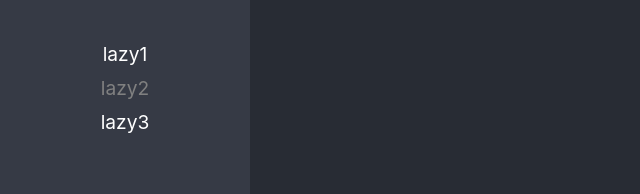
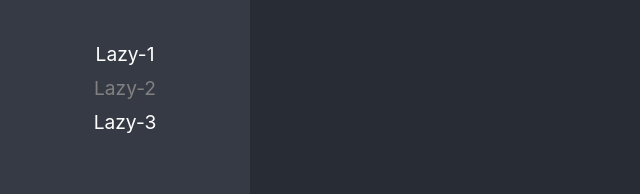
Before and after one commit to toninence/react-adv, a React (Create React App) app: page /lazy2 in a window 1280 px wide. Shown: the part 237-431 px from the top of the page, without its empty margins (0-640 px from the left). Built offline with nearby package versions, Linux system fonts and the light colour scheme.

Commit message:
LazyLoad Basico

```diff
--- a/src/01-lazyload/pages/LazyPage1.tsx
+++ b/src/01-lazyload/pages/LazyPage1.tsx
@@ -3,3 +3,5 @@
       Lazy Page 1
   </h1>;
 };
+
+export default LazyPage1;
--- a/src/01-lazyload/pages/LazyPage2.tsx
+++ b/src/01-lazyload/pages/LazyPage2.tsx
@@ -3,3 +3,5 @@
       Lazy Page 2
   </h1>;
 };
+
+export default LazyPage2;
--- a/src/01-lazyload/pages/LazyPage3.tsx
+++ b/src/01-lazyload/pages/LazyPage3.tsx
@@ -3,3 +3,5 @@
       Lazy Page 3
   </h1>;
 };
+
+export default LazyPage3;
--- a/src/routes/Navigation.tsx
+++ b/src/routes/Navigation.tsx
@@ -1,34 +1,35 @@
+import { Suspense } from "react";
 import { BrowserRouter, Navigate } from "react-router-dom";
 import { Routes, Route, NavLink } from "react-router-dom";
 import logo from "../logo.svg";
-import { LazyPage1, LazyPage2, LazyPage3  } from "../01-lazyload/pages";
+// import { LazyPage1, LazyPage2, LazyPage3  } from "../01-lazyload/pages";
+import { routes } from './routes';
 
 export const Navigation = () => {
   return (
+    <Suspense fallback={<span>...Loading</span>}>
     <BrowserRouter>
       <div className="main-layout">
         <nav>
           <img src={logo} alt="react logo" />
           <ul>
-            <li>
-              <NavLink to="/lazy1" className={({isActive})=> isActive ? 'nav-active': ''}> lazy1 </NavLink>
-            </li>
-            <li>
-              <NavLink to="/lazy2" className={({isActive})=> isActive ? 'nav-active': ''}> lazy2 </NavLink>
-            </li>
-            <li>
-              <NavLink to="/lazy3" className={({isActive})=> isActive ? 'nav-active': ''}> lazy3 </NavLink>
-            </li>
+            {/* Todo: crear navlink dinamicos */}
+            {routes.map(({to, name})=> (
+              <li key={to}><NavLink to={to} className={({isActive})=> isActive ? 'nav-active': ''}>{name}</NavLink></li>
+              ))}
           </ul>
         </nav>
         <Routes>
-            <Route path='lazy1' element={<LazyPage1/>} />
+          {routes.map(({path, Component})=> (
+            <Route key={path} path={path} element={<Component/>} />
+            ))}
+            {/*
             <Route path='lazy2' element={<LazyPage2/>} />
-            <Route path='lazy3' element={<LazyPage3/>} />
-
-            <Route path='/*' element={<Navigate to='/lazy1' replace />} />
+            <Route path='lazy3' element={<LazyPage3/>} /> */}
+            <Route path='/*' element={<Navigate to={routes[0].to} replace />} />
         </Routes>
       </div>
     </BrowserRouter>
+    </Suspense>
   );
 };
--- /dev/null
+++ b/src/routes/routes.ts
@@ -0,0 +1,34 @@
+import { lazy, LazyExoticComponent } from 'react';
+// import { LazyPage1, LazyPage2, LazyPage3 } from './../01-lazyload/pages';
+
+type JSXComponent = ()=> JSX.Element
+interface Route {
+    to: string,
+    path: string,
+    Component: JSXComponent | LazyExoticComponent<JSXComponent>,
+    name: string
+}
+
+const Lazy1 = lazy(()=>import(/* webpackChunkName: "LazyPage1"*/'../01-lazyload/pages/LazyPage1'))
+const Lazy2= lazy(()=>import(/* webpackChunkName: "LazyPage2"*/'../01-lazyload/pages/LazyPage2'))
+const Lazy3= lazy(()=>import(/* webpackChunkName: "LazyPage3"*/'../01-lazyload/pages/LazyPage3'))
+export const routes:Route[] = [
+    {
+        to: '/lazy1',
+        path: 'lazy1',
+        Component: Lazy1,
+        name: 'Lazy-1'
+    },
+    {
+        to: '/lazy2',
+        path: 'lazy2',
+        Component: Lazy2,
+        name: 'Lazy-2'
+    },
+    {
+        to: '/lazy3',
+        path: 'lazy3',
+        Component: Lazy3,
+        name: 'Lazy-3'
+    },
+]
```
